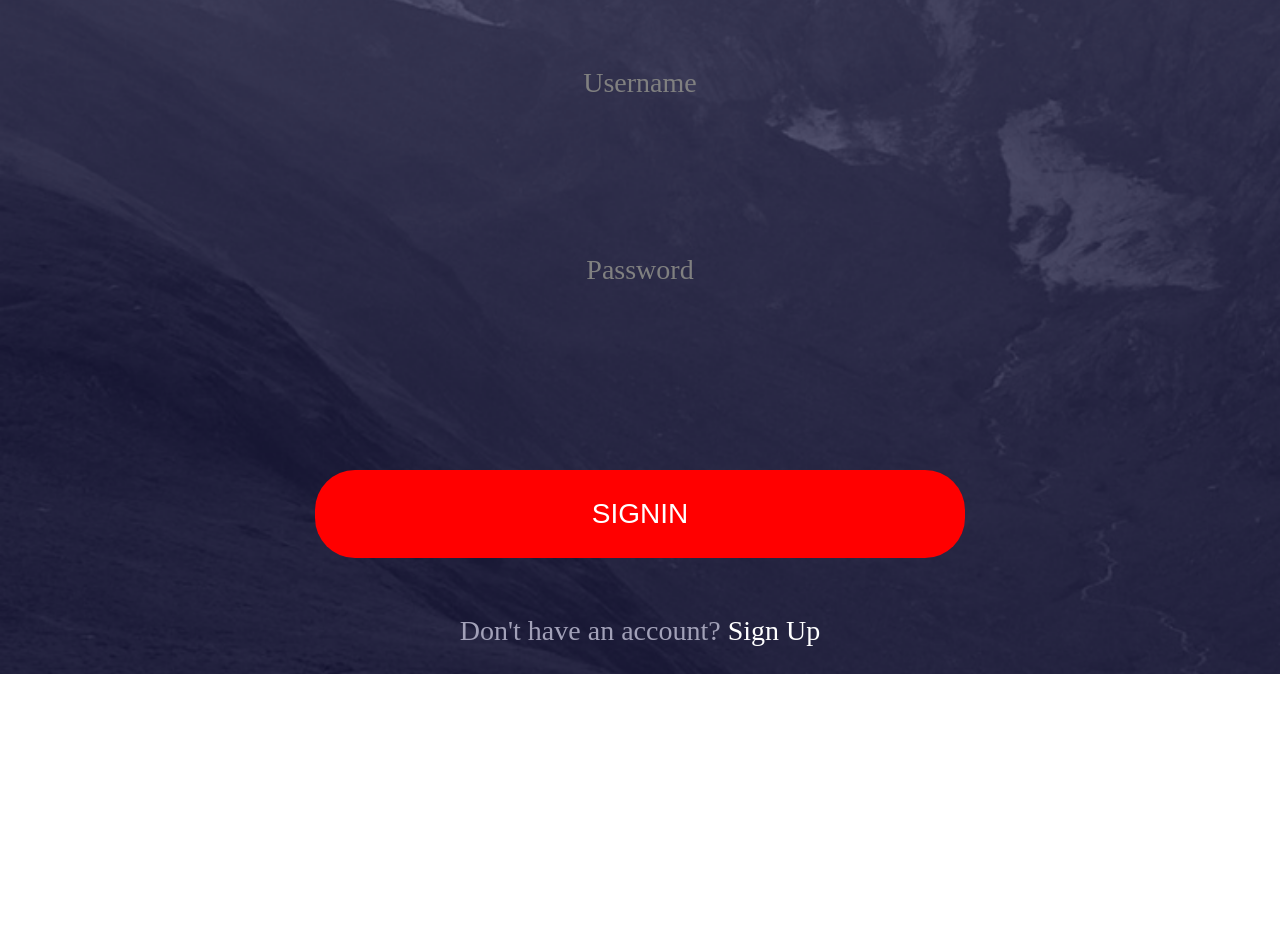
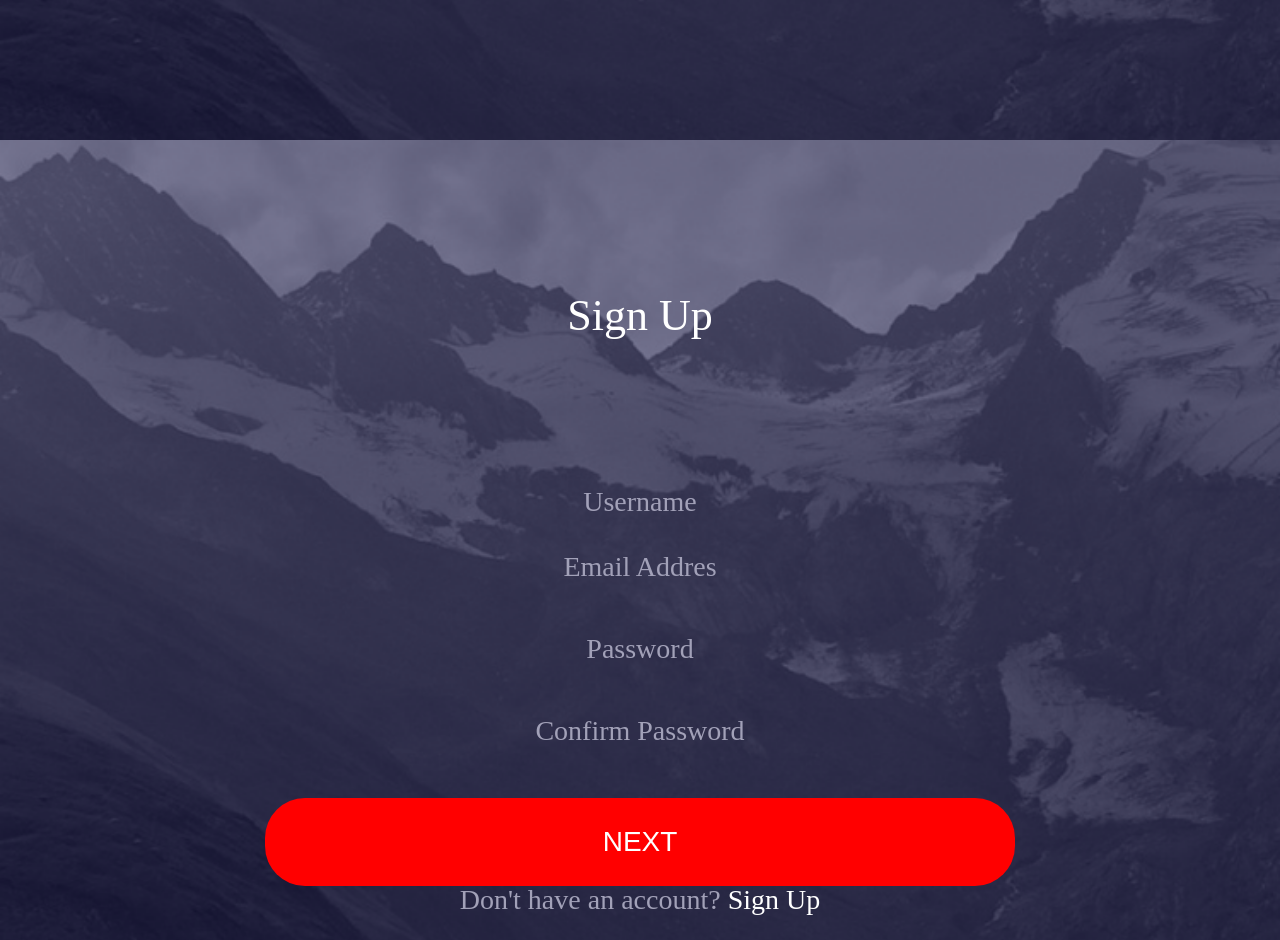
Before and after one commit to MichaelKalinouskij/projectThree, a plain HTML site: page index.html in a window 1280 px wide. Shown: the part 660-1600 px from the top of the page. Before the commit the page ends 1334 px from the top, so only its background shows below. Drawn offline with Linux system fonts and the light colour scheme.

Commit message:
projectthree

```diff
--- a/index.html
+++ b/index.html
@@ -9,23 +9,43 @@
 </head>
 <body>
 	<div class="wrapper">
-		<div class="page page-signin">
+		<div class="page">
+			<div class="page-signin">
 				<div class="page-inner">
 					<h1 class="logo">
 						<a href="#" title="Logo">
 							<img src="img/logo.png" alt="Logo_icon">
 						</a>
 					</h1>
-				<div class="input">
+					<div class="input input-signin">
 						<label for="username" class="input-title">Username</label><br>
 						<input type="text" maxlength="30" style="text-align:center" class="field-input" id="username"><br>
-					<label for="password" class="input-title input-password">Password</label><br>
+						<label for="password" class="input-title input-signin-password">Password</label><br>
 						<input type="text" maxlength="30" style="text-align:center" class="field-input" id="password"><br>
 						<button class="button">SIGNIN</button>
 						<p class="input-text">Don't have an account? <a href="#" class="input-text-link">Sign Up</a></p>
 					</div>
 				</div>
 			</div>
+			<div class="page-signup">
+				<div class="page-inner">
+					<h2 class="title-signup">Sign Up</h2>
+					<div class="input input-signup">
+						<label for="username-signup" class="input-title">Username</label><br>
+						<input type="text" maxlength="30" style="text-align:center" class="field-input" id="username-signup"><br>
+						<label for="email" class="input-title input-title-signup">Email Addres</label><br>
+						<input type="text" maxlength="30" style="text-align:center" class="field-input" id="email"><br>
+						<label for="password-signup" class="input-title input-title-signup">Password</label><br>
+						<input type="text" maxlength="30" style="text-align:center" class="field-input" id="password-signup"><br>
+						<label for="password-confirm" class="input-title input-title-signup"><span>Confirm Password</span></label><br>
+						<input type="text" maxlength="30" style="text-align:center" class="field-input" id="password-confirm"><br>
+						<button class="button">NEXT</button>
+						<p class="input-text">Don't have an account? <a href="#" class="input-text-link">Sign Up</a></p>
+					</div>
+				</div>
+			</div>
+		</div>
+
 	</div>
 </body>
 </html>
--- /dev/null
+++ b/sass/_reset.scss
@@ -0,0 +1,44 @@
+/*css reset*/
+html, body, div, span, applet, object, iframe,
+h1, h2, h3, h4, h5, h6, p, blockquote, pre,
+a, abbr, acronym, address, big, cite, code,
+del, dfn, em, img, ins, kbd, q, s, samp,
+small, strike, strong, sub, sup, tt, var,
+b, u, i, center,
+dl, dt, dd, ol, ul, li,
+fieldset, form, label, legend,
+table, caption, tbody, tfoot, thead, tr, th, td,
+article, aside, canvas, details, embed,
+figure, figcaption, footer, header, hgroup,
+menu, nav, output, ruby, section, summary,
+time, mark, audio, video {
+  margin: 0;
+  padding: 0;
+  border: 0;
+  font-size: 100%;
+  font: inherit;
+  vertical-align: baseline;
+}
+/* HTML5 display-role reset for older browsers */
+article, aside, details, figcaption, figure,
+footer, header, hgroup, menu, nav, section {
+  display: block;
+}
+body {
+  line-height: 1;
+}
+ol, ul {
+  list-style: none;
+}
+blockquote, q {
+  quotes: none;
+}
+blockquote:before, blockquote:after,
+q:before, q:after {
+  content: '';
+  content: none;
+}
+table {
+  border-collapse: collapse;
+  border-spacing: 0;
+}/*css reset*/
--- a/sass/style.scss
+++ b/sass/style.scss
@@ -3,7 +3,7 @@
  * Import this file using the following HTML or equivalent:
  * <link href="/stylesheets/screen.css" media="screen, projection" rel="stylesheet" type="text/css" /> */
 
-@import "compass/reset";
+@import "_reset";
 @import "mixins";
 
 html {
@@ -13,8 +13,6 @@ html {
 body {
   height: 100%;
   font-size: 100%;
-
-
 }
 
 .wrapper {
@@ -23,20 +21,30 @@ body {
 }
 
 .page {
-  min-height: 1334px;
   height: 100%;
-  overflow: hidden;
+  /*overflow: hidden;*/
 
  &-signin {
   margin: 0;
   padding: 0;
+  min-width: 100%;
+  min-height: 100%;
   background: url(../img/background_one.png) no-repeat center center ;
   -webkit-background-size: cover;
   -moz-background-size: cover;
   -o-background-size: cover;
   background-size: cover;
+  }
+  &-signup {
+  margin: 0;
+  padding: 0;
   min-width: 100%;
-  height: 100%;
+  min-height: 100%;
+  background: url(../img/background_one.png) no-repeat center center ;
+  -webkit-background-size: cover;
+  -moz-background-size: cover;
+  -o-background-size: cover;
+  background-size: cover;
   }
   &-inner {
   width: 100%;
@@ -49,27 +57,24 @@ body {
   min-width: 320px;
   width: 42.6%;
   margin: 0 auto;
-  padding-top: 17%;
+
 }
 
 .input {
-  margin-top: 37%;
   text-align: center;
-}
-
-.input {
   &-title {
     @include font-size(28px);
-    color: gray;
+    color: #a2a1b8;
   }
-  &-password {
+  &-signin-password {
     display: block;
-    margin-top: 12%;
+  }
+  &-title-signup {
+    display: block;
   }
 }
 
 .field-input {
-    margin-top: 4.13%;
   height: (30px/1334px)*100%;
   width: (425px/750px)*100%;
   padding: (5px/1334px)*100% (5px/1334px)*100%;
@@ -80,10 +85,9 @@ body {
 }
 
 .button {
-    margin-top: 13.6%;
-    width: 86.6%;
-    padding-top: 28px;
-    padding-bottom: 28px;
+  width: 100%;
+  padding-top: 3.7%;
+  padding-bottom: 3.7%;
   border: 0px;
   border-radius: 40px;
   background-color: red;
@@ -91,8 +95,6 @@ body {
   color: #fff;
 }
 .input-text {
-    margin-top: 7.9%;
-    padding-bottom: 7.3%;
   @include font-size(28px);
   color: #a2a1b8;
 
@@ -102,3 +104,13 @@ body {
   color: #fff;
   }
 }
+.title-signup {
+  padding-top: 20.5%;
+  text-align: center;
+  @include font-size(44px);
+  color: #fff;
+}
+.input-signup {
+  margin-top: 20%;
+  text-align: center;
+}
```
Also changed, not shown: sass/style.css, style/style.css, 1 other file. Lines whose indentation alone changed are shown as unchanged.
